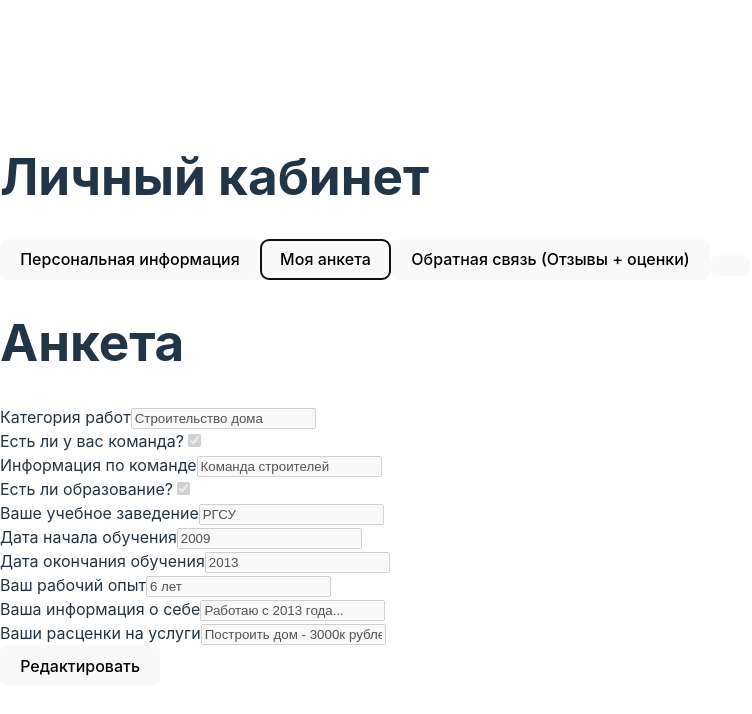
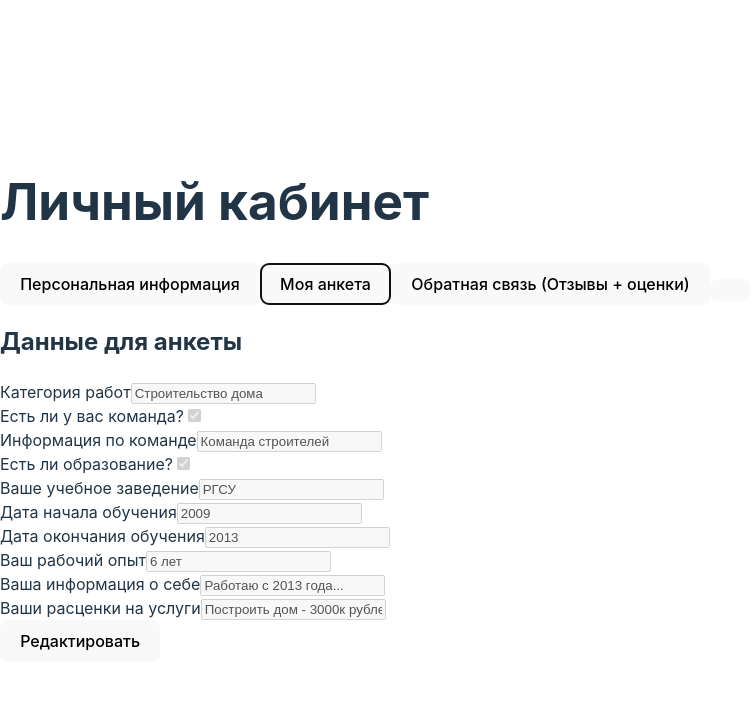
Before and after one commit to vostrexxx/PurePartrners, a React (Vite) app in the folder PPartners/: page /account-actions in a window 1280 px wide. Both pictures are taken after a click on the button "Моя анкета". Shown: the top 714 px of the page, without its empty margins (0-752 px from the left). Built offline with nearby package versions, Linux system fonts and the light colour scheme.

Commit message:
editing functional for upload photo

```diff
--- a/PPartners/src/Components/Pages/AccountTabs/Tab2.jsx
+++ b/PPartners/src/Components/Pages/AccountTabs/Tab2.jsx
@@ -107,7 +107,7 @@ const FormPage = () => {
 
     return (
         <div>
-            <h1>Анкета</h1>
+            <h2>Данные для анкеты</h2>
             <FormField
                 type="text"
                 label="Категория работ"
```
